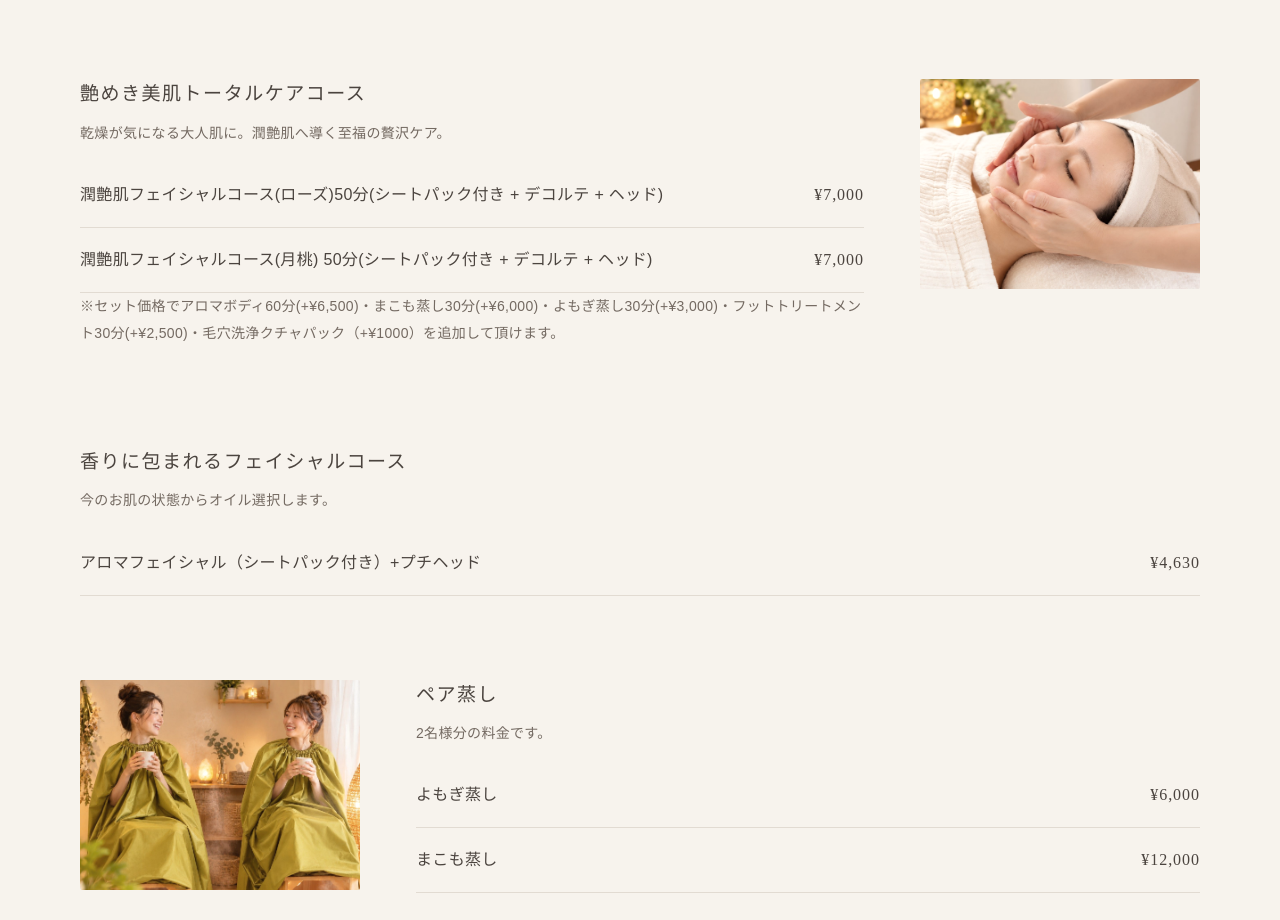
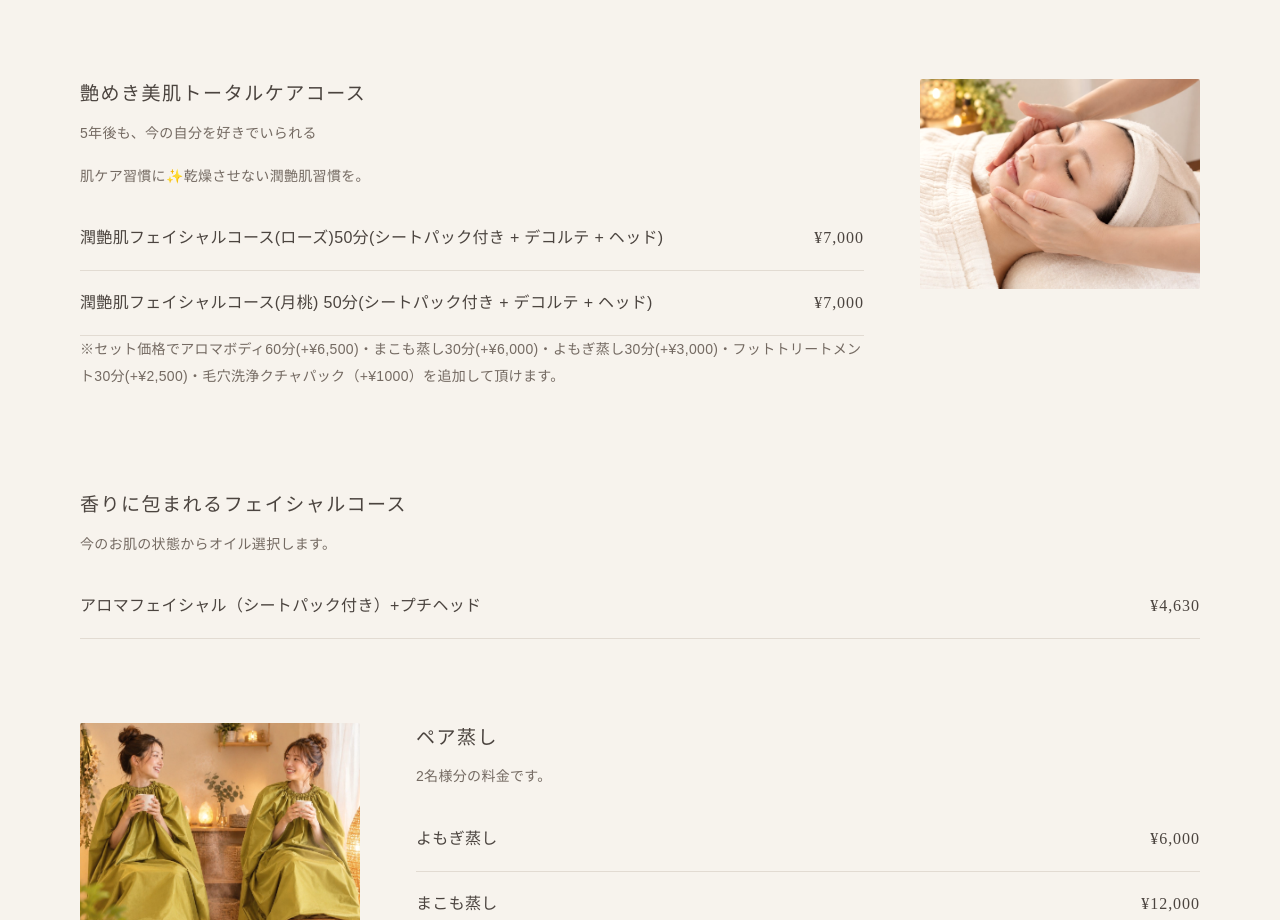
Before and after one commit to tassy5865-lang/kohaku-site, a website: page index.html in a window 1280 px wide. Shown: the part 10040-10960 px from the top of the page. Drawn offline with Linux system fonts and the light colour scheme.

Commit message:
管理画面から更新: 料金: 艶めき美肌トータルケアコース

```diff
--- a/index.html
+++ b/index.html
@@ -270,7 +270,8 @@
           <figure class="menu-photo"><img data-photo="menu-rose" src="images/photo-menu-rose-mvm10lgs.jpg" width="1372" height="1146" loading="lazy" alt="ローズの花びらと乾燥ハーブ"></figure>
           <div>
             <h3>艶めき美肌トータルケアコース</h3>
-            <p class="fine">乾燥が気になる大人肌に。潤艶肌へ導く至福の贅沢ケア。</p>
+            <p class="fine">5年後も、今の自分を好きでいられる</p>
+            <p class="fine">肌ケア習慣に✨乾燥させない潤艶肌習慣を。</p>
             <ul class="price-list">
               <li><span class="name">潤艶肌フェイシャルコース(ローズ)50分(シートパック付き + デコルテ + ヘッド)</span><span class="yen">¥7,000</span></li>
               <li><span class="name">潤艶肌フェイシャルコース(月桃) 50分(シートパック付き + デコルテ + ヘッド)</span><span class="yen">¥7,000</span></li>
```
